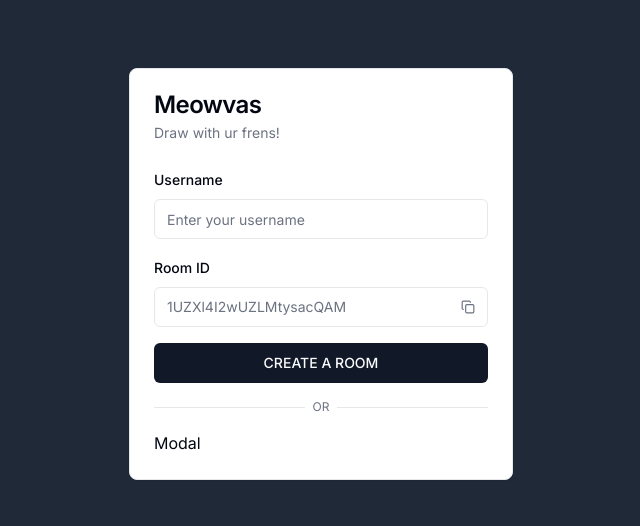
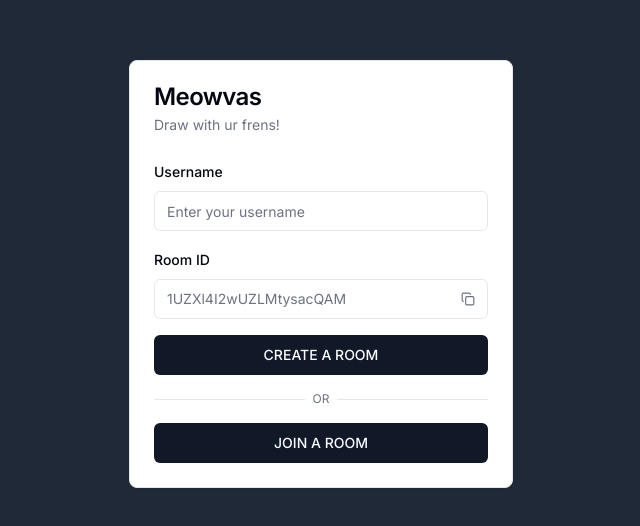
Before and after one commit to DarkNoriss/CanvasRailway, a Next.js app in the folder client/: page / in a window 1280 px wide. Shown: the part 126-652 px from the top of the page, without its empty margins (319-959 px from the left). Built offline with nearby package versions, Linux system fonts and the light colour scheme; no server answers.

Commit message:
feat: modal to join a room

```diff
--- a/client/src/components/Modal.tsx
+++ b/client/src/components/Modal.tsx
@@ -1,9 +1,21 @@
-import type { FC } from 'react';
+'use client';
 
-type ModalProps = {};
+import JoinRoomForm from './JoinRoomForm';
+import { Button } from './ui/Button';
+import { Dialog, DialogContent, DialogTrigger } from './ui/Dialog';
 
-const Modal: FC<ModalProps> = ({}) => {
-  return <div>Modal</div>;
+const Modal = () => {
+  return (
+    <Dialog>
+      <DialogTrigger asChild>
+        <Button type="button">JOIN A ROOM</Button>
+      </DialogTrigger>
+
+      <DialogContent className="sm:max-w-sm">
+        <JoinRoomForm />
+      </DialogContent>
+    </Dialog>
+  );
 };
 
 export default Modal;
```
